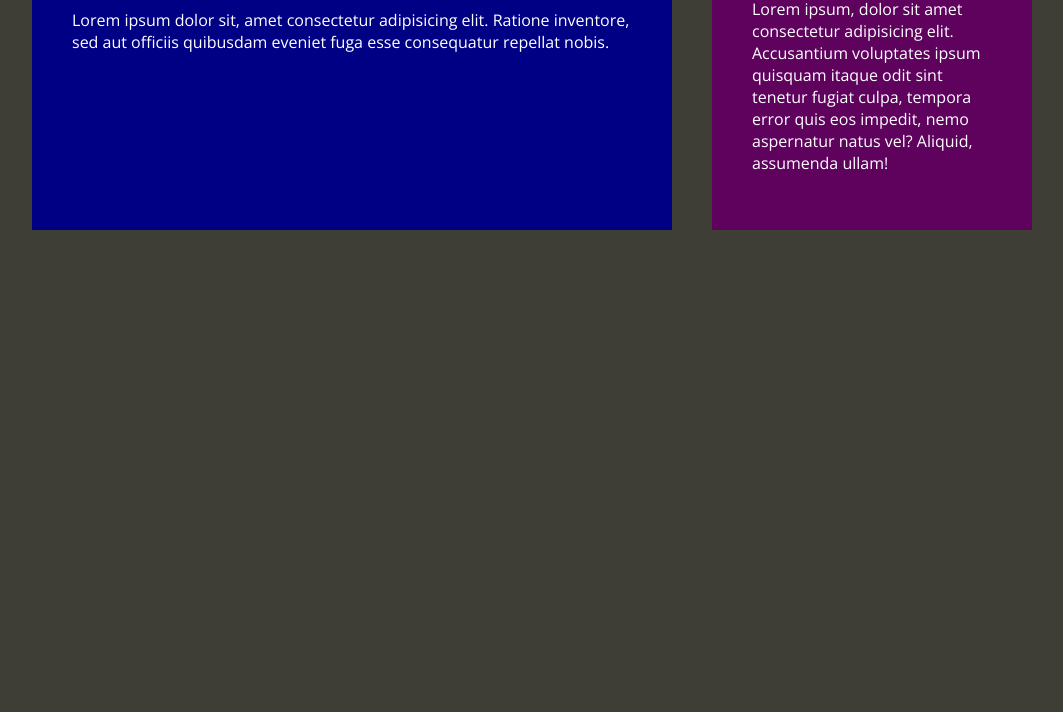
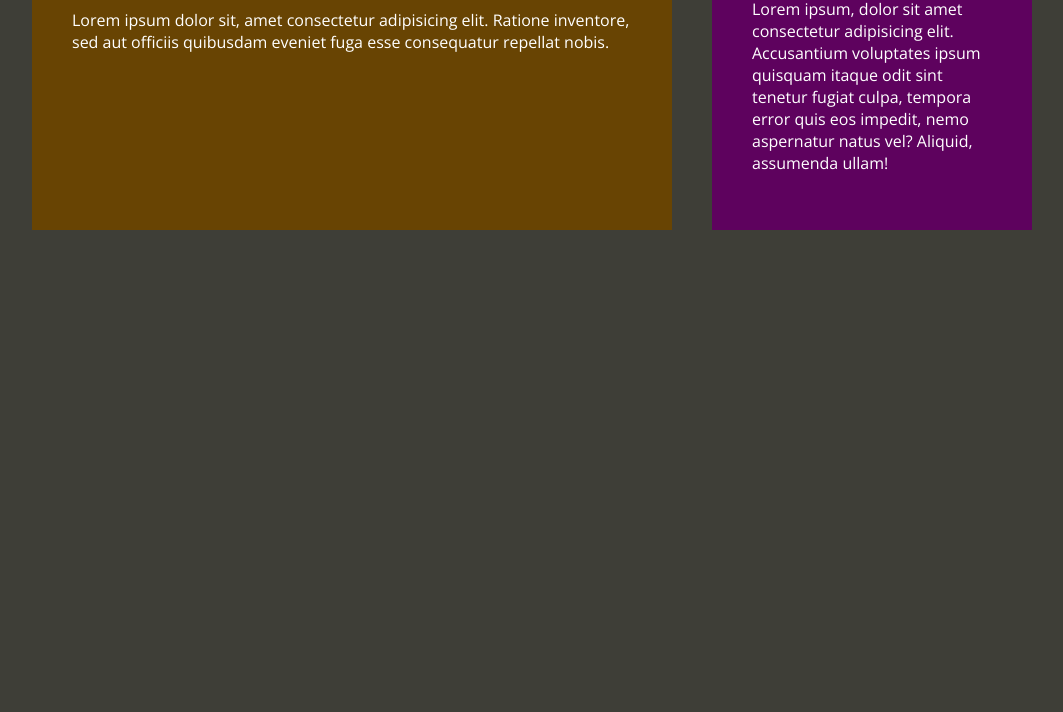
Before and after one commit to iamAndreyGavrilov/remember-Sass-BEM-Responsive-Design, a website: page index.html in a window 1280 px wide. Shown: the part 88-800 px from the top of the page, without its empty margins (108-1171 px from the left). Drawn offline with nearby package versions, Linux system fonts and the light colour scheme.

Commit message:
каскады
min-width - от меньшего к большему

max-width - от большего к меньшему

```diff
--- a/app/scss/layout/_grid.scss
+++ b/app/scss/layout/_grid.scss
@@ -21,6 +21,13 @@
 
   &__main {
     background-color: rgb(0, 0, 133);
+
+    @include u.breakpoint(medium) {
+      background-color: rgb(4, 67, 4);
+    }
+    @include u.breakpoint(large) {
+      background-color: rgb(104, 68, 3);
+    }
   }
   &__sidebar {
     background-color: rgb(94, 2, 94);
@@ -28,5 +35,9 @@
     @include u.breakpoint-down(medium) {
       text-align: center;
     }
+
+    @include u.breakpoint-down(small) {
+      text-align: right;
+    }
   }
 }
```
Also changed, not shown: dist/style.css, 1 other file.
